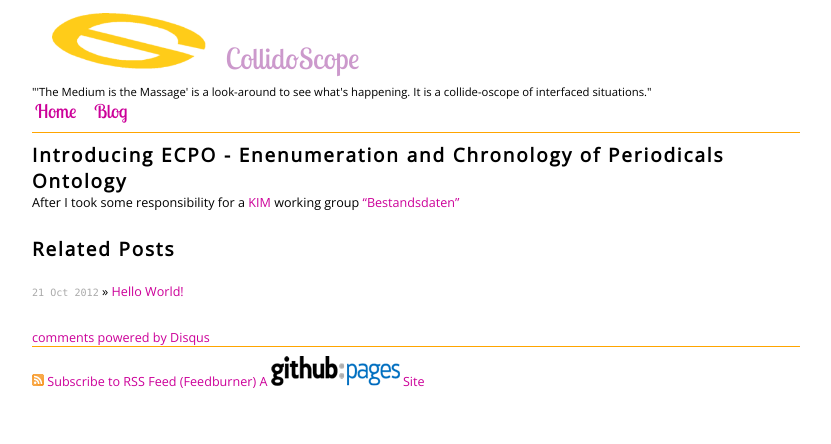
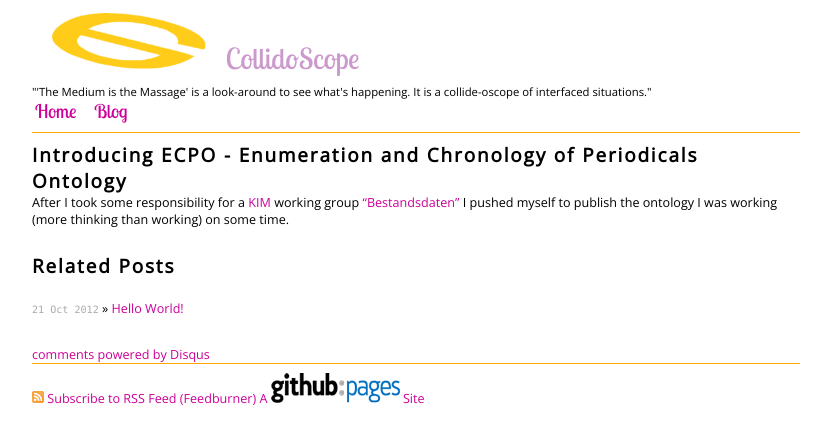
Before and after one commit to collidoscope/collidoscope.github.com, a Jekyll site: the page built from _posts/blog/2013-06-09-introducing-ecpo.md, in a window 1280 px wide, cut to the strip 0-486 px from the top of the page. Shown: the top 444 px of the strip, without its empty margins (224-1055 px from the left). Built offline with Jekyll 4.4.1, drawn with Linux system fonts in a browser that asks for light colours; some web fonts are replaced; Markdown is read by kramdown in place of the engine named in the settings; comment, search, counter and statistics services are not loaded.

Commit message:
Updated 2013-06-09-introducing-ecpo.md

```diff
--- a/_posts/blog/2013-06-09-introducing-ecpo.md
+++ b/_posts/blog/2013-06-09-introducing-ecpo.md
@@ -13,6 +13,6 @@ comments: "true"
 sharing: "true"
 ---
 
-## Introducing ECPO - Enenumeration and Chronology of Periodicals Ontology
+## Introducing ECPO - Enumeration and Chronology of Periodicals Ontology
 
-After I took some responsibility for a [KIM](http://www.kim-forum.org/ "Kompetenzzentrum Interoperable Metadaten") working group ["Bestandsdaten"](https://wiki.dnb.de/display/DINIAGKIM/Bestandsdaten+Gruppe "KIM group Bestandsdaten")
+After I took some responsibility for a [KIM](http://www.kim-forum.org/ "Kompetenzzentrum Interoperable Metadaten") working group ["Bestandsdaten"](https://wiki.dnb.de/display/DINIAGKIM/Bestandsdaten+Gruppe "KIM group Bestandsdaten") I pushed myself to publish the ontology I was working (more thinking than working) on some time.
```
